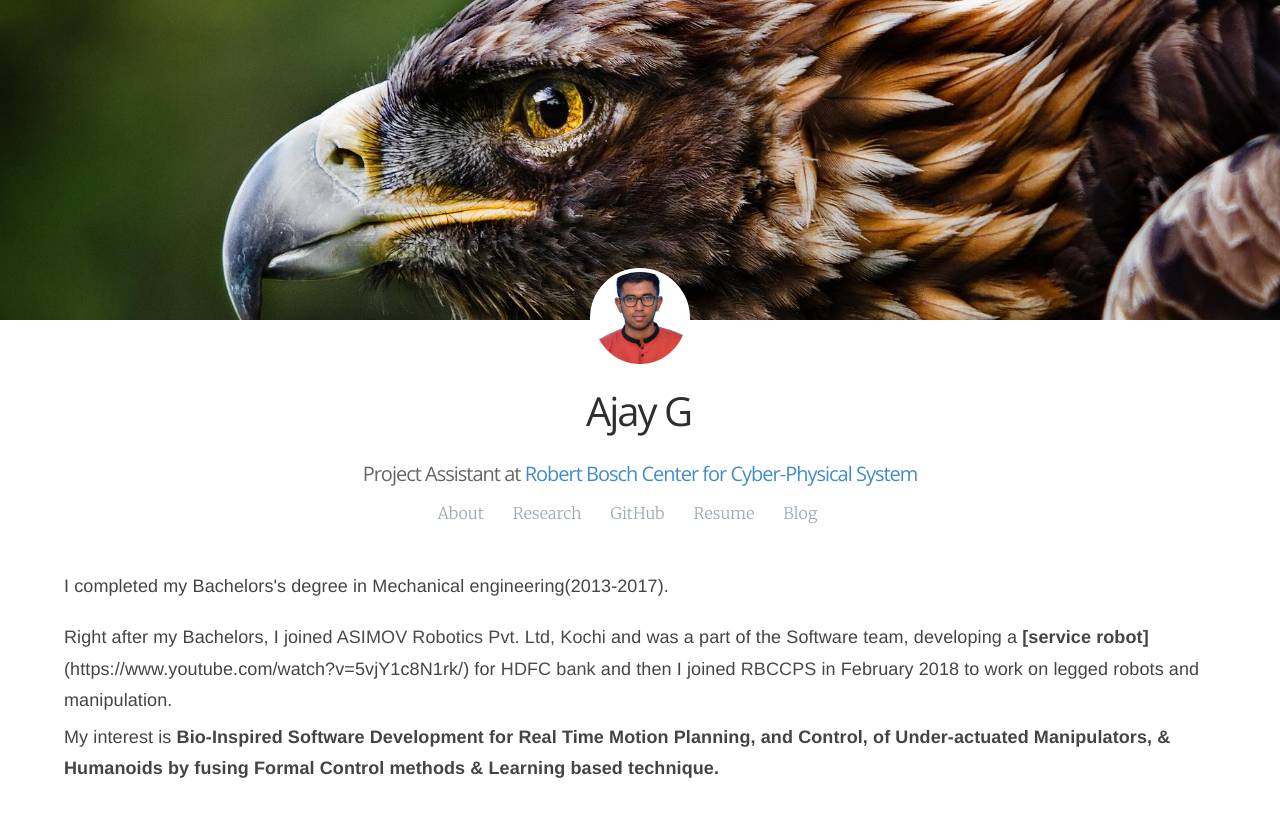
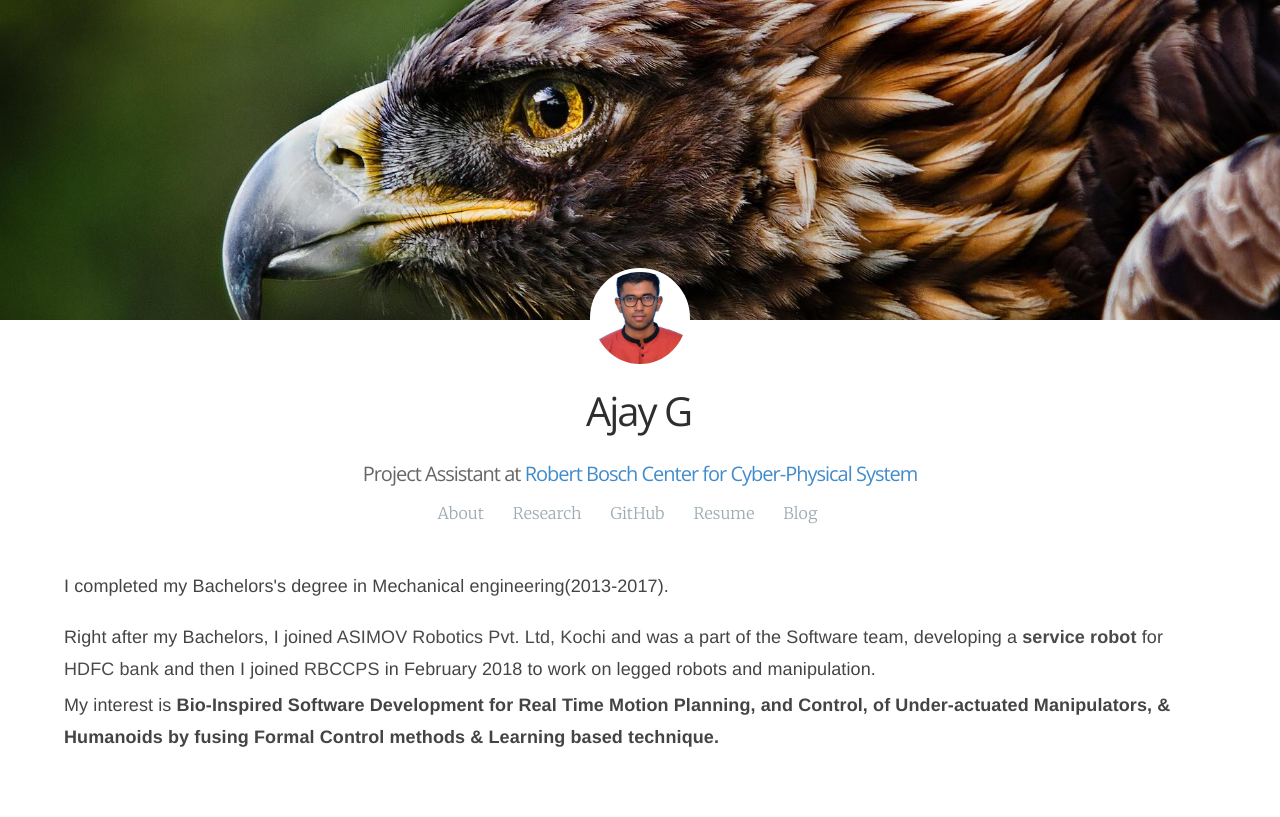
Before and after one commit to ajaygunalan/ajaygunalan.github.io, a Jekyll site: the page built from index.html, in a window 1280 px wide. Shown: the top 817 px of the page. Built offline with Jekyll 4.4.1, drawn with Linux system fonts in a browser that asks for light colours; some web fonts are replaced.

Commit message:
Update main.md

```diff
--- a/_includes/main.md
+++ b/_includes/main.md
@@ -3,7 +3,7 @@ I completed my Bachelors's degree in Mechanical engineering(2013-2017).
 </p>
 
 
-Right after my Bachelors, I joined [ASIMOV Robotics Pvt. Ltd, Kochi](https://www.asimovrobotics.com/) and was a part of the Software team, developing a **[service robot]**(https://www.youtube.com/watch?v=5vjY1c8N1rk/) for [HDFC bank](https://www.hdfcbank.com/") and then I joined [RBCCPS](http://www.rbccps.org/) in February 2018 to work on legged robots and manipulation.
+Right after my Bachelors, I joined [ASIMOV Robotics Pvt. Ltd, Kochi](https://www.asimovrobotics.com/) and was a part of the Software team, developing a **[service robot](https://www.youtube.com/watch?v=5vjY1c8N1rk/)** for [HDFC bank](https://www.hdfcbank.com/") and then I joined [RBCCPS](http://www.rbccps.org/) in February 2018 to work on legged robots and manipulation.
 
 
 
```
